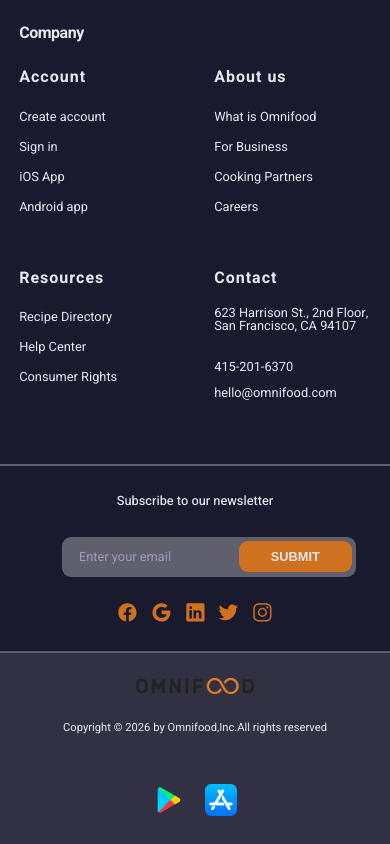
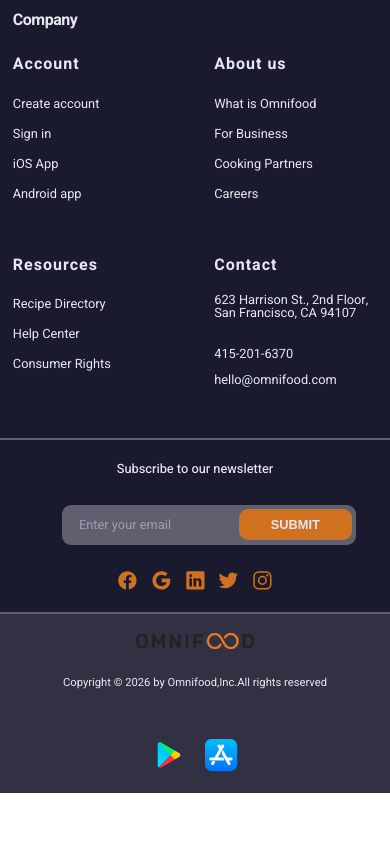
Before and after one commit to RobicaCodeaza/OmnifoodRecreated_Polished, a plain HTML site: page index.html in a window 390 px wide. Shown: the part 9194-10038 px from the top of the page. After the commit the page ends 9987 px from the top, so only its background shows below. Drawn offline with nearby package versions, Linux system fonts and the light colour scheme.

Commit message:
Modified footer padding

```diff
--- a/CSS/queries.css
+++ b/CSS/queries.css
@@ -468,6 +468,16 @@
     visibility: hidden;
     pointer-events: none;
   }
+  .footer-first {
+    padding: 6.4rem 1.6rem;
+  }
+  .footer-second {
+    padding: 2.4rem 1.6rem;
+  }
+
+  .footer-third {
+    padding: 2.4rem 1.6rem;
+  }
   .footer-third .container {
     flex-direction: column;
     gap: 3.2rem;
```
